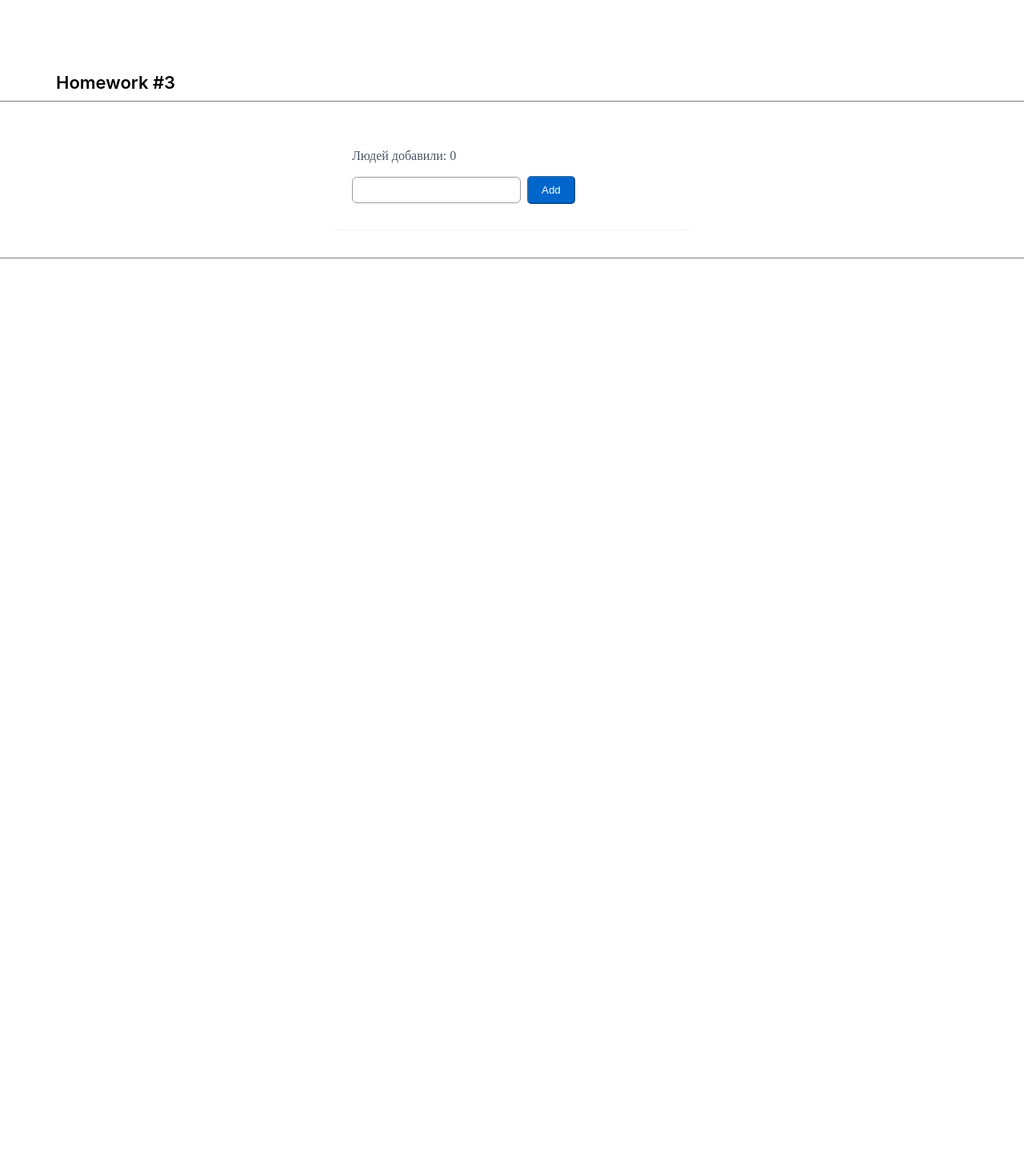
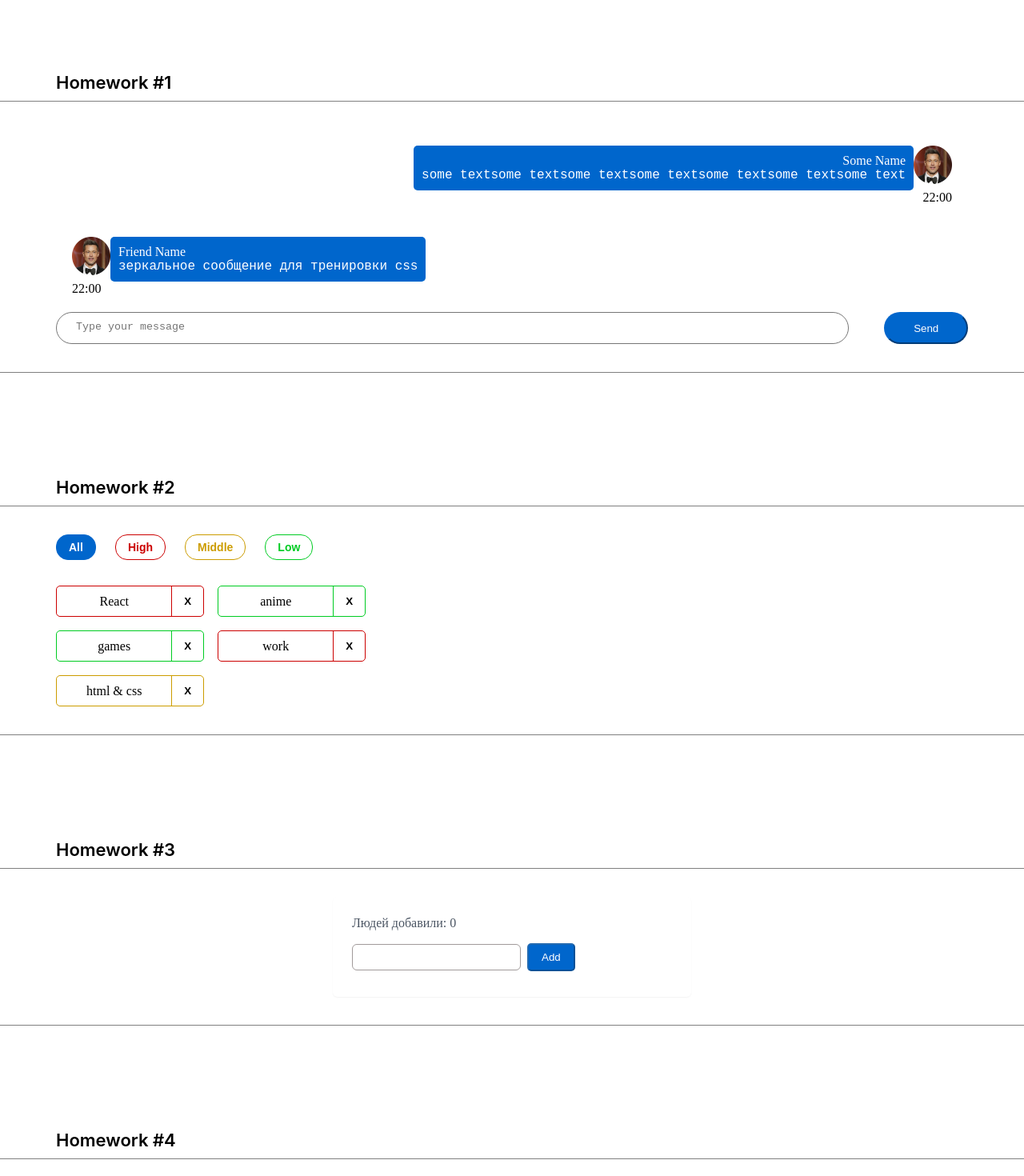
Before and after one commit to pasosh12/sprint2_HW, a React (Create React App) app: page /#/ in a window 1280 px wide. Shown: the part 40-1510 px from the top of the page at 80% size. Before the commit the page ends 800 px from the top, so only its background shows below. Built offline with nearby package versions, Linux system fonts and the light colour scheme.

Commit message:
some refactors

```diff
--- a/src/s1-main/App.tsx
+++ b/src/s1-main/App.tsx
@@ -3,14 +3,15 @@ import s from './App.module.css'
 import HW1 from '../s2-homeworks/hw01/HW1'
 import HW2 from '../s2-homeworks/hw02/HW2'
 import HW3 from '../s2-homeworks/hw03/HW3'
+import HW4 from "../s2-homeworks/hw04/HW4";
 function App() {
     return (
         <div className={s.App}>
-            {/*<HW1/>*/}
+            <HW1/>
             {/*раскомментировать по ходу выполнения*/}
-            {/*<HW2/>*/}
+            <HW2/>
             <HW3/>
-            {/*<HW4/>*/}
+            <HW4/>
 
             {/*при выполнении дз 5 и более - закомментировать здесь дз 1-4, так как они есть внутри дз 5*/}
             {/*<HW5/>*/}
--- a/src/s2-homeworks/hw02/HW2.tsx
+++ b/src/s2-homeworks/hw02/HW2.tsx
@@ -36,12 +36,12 @@ const defaultAffairs: AffairType[] = [
 
 // pure helper functions
 export const filterAffairs = (affairs: AffairType[], filter: FilterType): AffairType[] => {
-    if (filter=='all') return affairs
+    if (filter === 'all') return affairs
     affairs = affairs.filter(a => a.priority === filter)
     return affairs
 }
 export const deleteAffair = (affairs: AffairType[], _id: number): AffairType[] => {
-    affairs = affairs.filter(a => a._id !== _id )
+    affairs = affairs.filter(a => a._id !== _id)
     return affairs
 }
 
--- a/src/s2-homeworks/hw04/common/c3-SuperCheckbox/SuperCheckbox.module.css
+++ b/src/s2-homeworks/hw04/common/c3-SuperCheckbox/SuperCheckbox.module.css
@@ -19,7 +19,7 @@
     background-repeat: no-repeat;
     background-position: center center;
 
-    /* background-size: 90% 90%; */
+     /*background-size: 90% 90%;*/
     vertical-align: middle;
     margin-right: 8px;
     border-radius: 3px;
```
